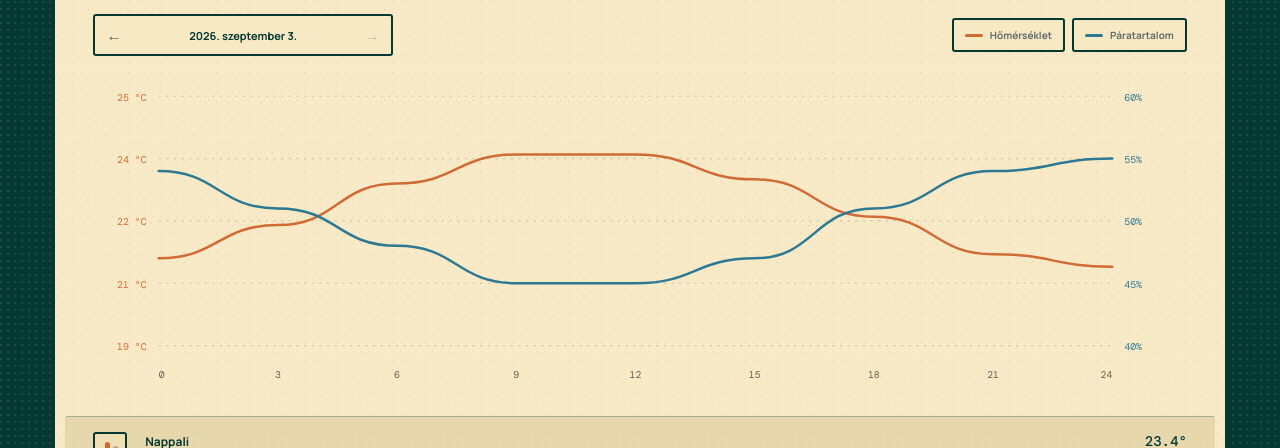
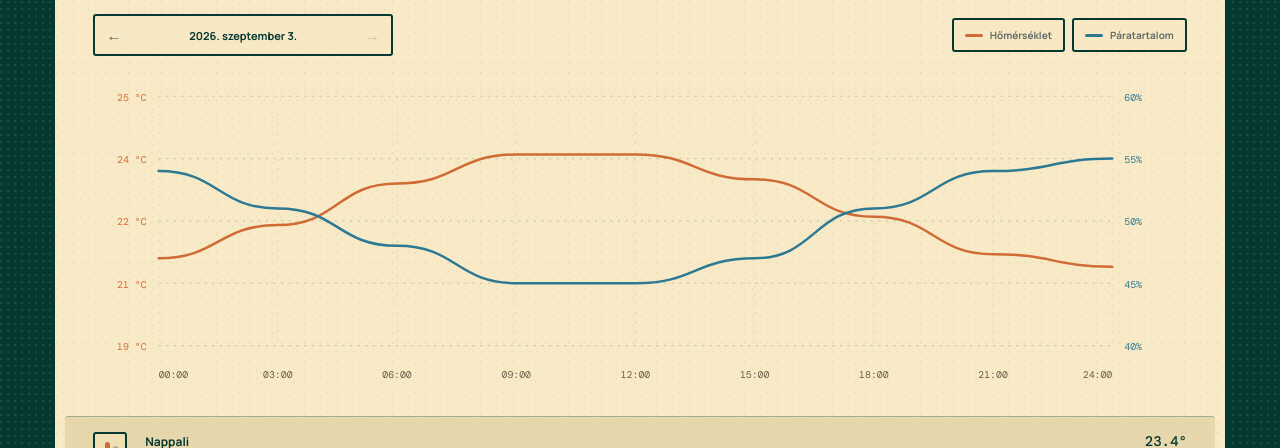
Before and after one commit to pisipite/pasztra-tech, a React (Vite) app: page / in a window 1280 px wide. Shown: the part 4682-5130 px from the top of the page. Built offline with nearby package versions, Linux system fonts and the light colour scheme.

Commit message:
Add daily time scale to climate chart

```diff
--- a/src/components/ClimateChart.tsx
+++ b/src/components/ClimateChart.tsx
@@ -1,9 +1,10 @@
 import { useState, type MouseEvent } from "react";
 import { smoothPath } from "../chartUtils";
-import type { ClimatePoint } from "../types";
+import type { ClimatePoint, PeriodKey } from "../types";
 
 type Props = {
   data: ClimatePoint[];
+  period: PeriodKey;
   temperatureVisible: boolean;
   humidityVisible: boolean;
 };
@@ -11,8 +12,13 @@ type Props = {
 const width = 1000;
 const height = 300;
 const margin = { top: 24, right: 68, bottom: 48, left: 60 };
+const timeFormatter = new Intl.DateTimeFormat("hu-HU", { hour: "2-digit", minute: "2-digit" });
+const dayTimeTicks = Array.from({ length: 9 }, (_, index) => ({
+  ratio: index / 8,
+  label: `${String(index * 3).padStart(2, "0")}:00`,
+}));
 
-export function ClimateChart({ data, temperatureVisible, humidityVisible }: Props) {
+export function ClimateChart({ data, period, temperatureVisible, humidityVisible }: Props) {
   const [hovered, setHovered] = useState<number | null>(null);
   if (!data.length) return <div className="climate-chart-empty">Ehhez az időszakhoz még nincs klímaadat.</div>;
 
@@ -33,7 +39,19 @@ export function ClimateChart({ data, temperatureVisible, humidityVisible }: Prop
     humidityMax = Math.min(100, humidityMax + 5);
   }
 
-  const x = (index: number) => margin.left + (data.length === 1 ? plotWidth / 2 : index / (data.length - 1) * plotWidth);
+  const firstTimestamp = data.find((point) => point.timestamp)?.timestamp;
+  const dayStart = firstTimestamp ? new Date(firstTimestamp) : undefined;
+  dayStart?.setHours(0, 0, 0, 0);
+  const dayEnd = dayStart ? new Date(dayStart) : undefined;
+  dayEnd?.setDate(dayEnd.getDate() + 1);
+  const x = (index: number) => {
+    const timestamp = data[index]?.timestamp;
+    if (period === "day" && timestamp && dayStart && dayEnd) {
+      const ratio = (new Date(timestamp).getTime() - dayStart.getTime()) / Math.max(dayEnd.getTime() - dayStart.getTime(), 1);
+      return margin.left + Math.min(1, Math.max(0, ratio)) * plotWidth;
+    }
+    return margin.left + (data.length === 1 ? plotWidth / 2 : index / (data.length - 1) * plotWidth);
+  };
   const temperatureY = (value: number) => margin.top + (tempMax - value) / (tempMax - tempMin) * plotHeight;
   const humidityY = (value: number) => margin.top + (humidityMax - value) / Math.max(humidityMax - humidityMin, 1) * plotHeight;
   const temperaturePath = smoothPath(data.map((point, index) => ({ x: x(index), y: temperatureY(point.temperature) })));
@@ -41,12 +59,14 @@ export function ClimateChart({ data, temperatureVisible, humidityVisible }: Prop
   const ticks = Array.from({ length: 5 }, (_, index) => index / 4);
   const labelStep = Math.max(1, Math.ceil(data.length / 9));
   const active = hovered === null ? null : data[hovered];
+  const activeLabel = active?.timestamp && period === "day" ? `Időpont: ${timeFormatter.format(new Date(active.timestamp))}` : active?.label;
 
   const handlePointer = (event: MouseEvent<HTMLDivElement>) => {
     const bounds = event.currentTarget.getBoundingClientRect();
     const pointerX = event.clientX - bounds.left + event.currentTarget.scrollLeft;
-    const ratio = Math.min(1, Math.max(0, pointerX / event.currentTarget.scrollWidth));
-    setHovered(Math.round(ratio * (data.length - 1)));
+    const viewBoxX = pointerX / event.currentTarget.scrollWidth * width;
+    const nearestIndex = data.reduce((nearest, _point, index) => Math.abs(x(index) - viewBoxX) < Math.abs(x(nearest) - viewBoxX) ? index : nearest, 0);
+    setHovered(nearestIndex);
   };
 
   return (
@@ -63,10 +83,13 @@ export function ClimateChart({ data, temperatureVisible, humidityVisible }: Prop
         {data.length === 1 && <>{temperatureVisible && <circle className="climate-point climate-point--temperature" cx={x(0)} cy={temperatureY(data[0].temperature)} r="4" />}{humidityVisible && <circle className="climate-point climate-point--humidity" cx={x(0)} cy={humidityY(data[0].humidity)} r="4" />}</>}
         {hovered !== null && <line className="climate-hover-line" x1={x(hovered)} x2={x(hovered)} y1={margin.top} y2={height - margin.bottom} />}
         {hovered !== null && <>{temperatureVisible && <circle className="climate-point climate-point--temperature" cx={x(hovered)} cy={temperatureY(data[hovered].temperature)} r="4" />}{humidityVisible && <circle className="climate-point climate-point--humidity" cx={x(hovered)} cy={humidityY(data[hovered].humidity)} r="4" />}</>}
-        {data.map((point, index) => (index % labelStep === 0 || index === data.length - 1) && <text key={`${point.label}-${index}`} className="climate-x-label" x={x(index)} y={height - 18} textAnchor={index === 0 ? "start" : index === data.length - 1 ? "end" : "middle"}>{point.label}</text>)}
+        {period === "day" ? dayTimeTicks.map((tick, index) => {
+          const tickX = margin.left + tick.ratio * plotWidth;
+          return <g key={tick.label}><line className="climate-time-gridline" x1={tickX} x2={tickX} y1={margin.top} y2={height - margin.bottom} /><text className="climate-x-label" x={tickX} y={height - 18} textAnchor={index === 0 ? "start" : index === dayTimeTicks.length - 1 ? "end" : "middle"}>{tick.label}</text></g>;
+        }) : data.map((point, index) => (index % labelStep === 0 || index === data.length - 1) && <text key={`${point.label}-${index}`} className="climate-x-label" x={x(index)} y={height - 18} textAnchor={index === 0 ? "start" : index === data.length - 1 ? "end" : "middle"}>{point.label}</text>)}
       </svg>
       {!temperatureVisible && !humidityVisible && <div className="climate-lines-hidden">Kapcsolj vissza egy adatsort a jelmagyarázatban.</div>}
-      {active && (temperatureVisible || humidityVisible) && <div className="climate-tooltip"><strong>{active.label}</strong>{temperatureVisible && <span><i className="is-temperature" />Hőmérséklet <b>{active.temperature.toFixed(1)} °C</b></span>}{humidityVisible && <span><i className="is-humidity" />Páratartalom <b>{active.humidity.toFixed(0)}%</b></span>}</div>}
+      {active && (temperatureVisible || humidityVisible) && <div className="climate-tooltip"><strong>{activeLabel}</strong>{temperatureVisible && <span><i className="is-temperature" />Hőmérséklet <b>{active.temperature.toFixed(1)} °C</b></span>}{humidityVisible && <span><i className="is-humidity" />Páratartalom <b>{active.humidity.toFixed(0)}%</b></span>}</div>}
     </div>
   );
 }
--- a/src/components/DashboardCards.tsx
+++ b/src/components/DashboardCards.tsx
@@ -136,7 +136,7 @@ function ClimateCard({ data, climateSeries, climatePeriod, climateAnchor, climat
           </div>
         </div>
         {climatePeriod === "custom" && <div className="custom-range climate-custom-range"><label><span>Kezdőnap</span><input type="date" value={climateCustomStart} max={climateCustomEnd} onChange={(event) => onClimateCustomChange(event.target.value, climateCustomEnd)} /></label><span aria-hidden="true">→</span><label><span>Zárónap</span><input type="date" value={climateCustomEnd} min={climateCustomStart} max={new Date().toISOString().slice(0, 10)} onChange={(event) => onClimateCustomChange(climateCustomStart, event.target.value)} /></label></div>}
-        <div className={climateLoading ? "is-climate-loading" : ""}><ClimateChart data={climateSeries} temperatureVisible={temperatureVisible} humidityVisible={humidityVisible} /></div>
+        <div className={climateLoading ? "is-climate-loading" : ""}><ClimateChart data={climateSeries} period={climatePeriod} temperatureVisible={temperatureVisible} humidityVisible={humidityVisible} /></div>
       </div>
       <div className="device-list">
         {data.govee.devices.map((device) => (
--- a/src/styles.css
+++ b/src/styles.css
@@ -584,6 +584,7 @@ main { max-width: 1480px; margin: 0 auto; padding: 55px clamp(20px, 4vw, 64px) 3
 .climate-axis--temperature { fill: var(--terracotta); }
 .climate-axis--humidity { fill: #557b9c; }
 .climate-hover-line { stroke: #68726d; stroke-width: 1; stroke-dasharray: 3 4; vector-effect: non-scaling-stroke; }
+.climate-time-gridline { stroke: rgba(104,114,109,.16); stroke-width: 1; stroke-dasharray: 2 7; vector-effect: non-scaling-stroke; }
 .climate-point { stroke: var(--paper); stroke-width: 2; vector-effect: non-scaling-stroke; }
 .climate-point--temperature { fill: var(--terracotta); }
 .climate-point--humidity { fill: #557b9c; }
```
